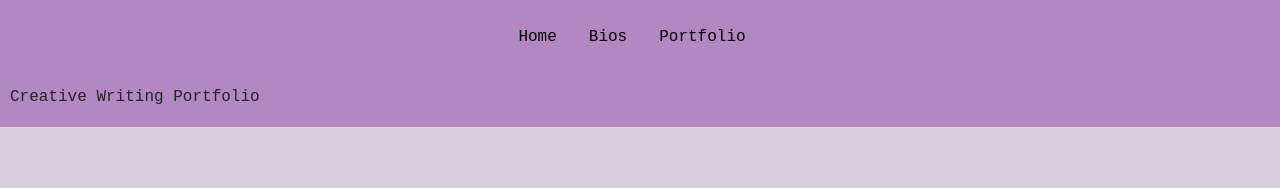
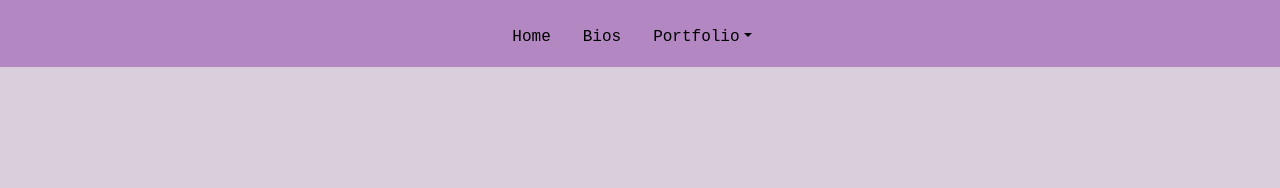
Before and after one commit to evelynry/website, a plain HTML site: page about.html in a window 1280 px wide. Shown: the part 143-331 px from the top of the page. Drawn offline with nearby package versions, Linux system fonts and the light colour scheme; files whose address does not match are found by name.

Commit message:
Add files via upload

```diff
--- a/about.html
+++ b/about.html
@@ -37,18 +37,17 @@
 					<li class="nav-item">
 						<a class="nav-link" href="about.html">Bios</a>
 					</li>
-					<li class="nav-item">
-						<a class="nav-link" href="Contact.html">Portfolio</a>
+					<li class="nav-item dropdown">
+						<a class="nav-link dropdown-toggle" href="Contact.html" id="navbarDropdown" role="button" data-toggle="" aria-haspopup="true" aria-expand="false">Portfolio</a>
+						<div class="dropdown-menu" aria-labelledby="navbarDropdown">
+							<a class="dropdown-item" href="creative_port.html">Creative Writing</a>
+							<a class="dropdown-item" href="creative_port.html">Computer Science(under constuction)</a>
+						</div>
+
 					</li>
 				</ul>
 
 		</div>
-		</nav>
-		<nav class="navbar navbar-expand-md" role="navigation">
-			<!--LOGO-->
-
-			<text class="navbar-text">Creative Writing Portfolio</text>
-
 		</nav>
 
 
@@ -88,6 +87,7 @@
 			</div>
 			<div class="footer-copyright text-center">© 2022 Copyright: Evelyn Ryan</div>
 		</footer>
+		<!--
 		<script
 		src="https://code.jquery.com/jquery-3.6.0.js"
 		integrity="sha256-H+K7U5CnXl1h5ywQfKtSj8PCmoN9aaq30gDh27Xc0jk="
@@ -95,7 +95,7 @@
 
 		<script src="C:\Users\white\Desktop\programming\Website\js\bootstrap.min.js"></script>
 		<script src="C:\Users\white\Desktop\programming\Website\js\main.js"></script>
-
+		-->
 
 	</body>
 </html>
```
Also changed, not shown: index.html (+3 -3 lines).
